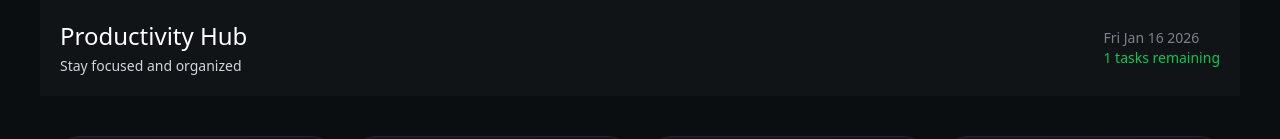
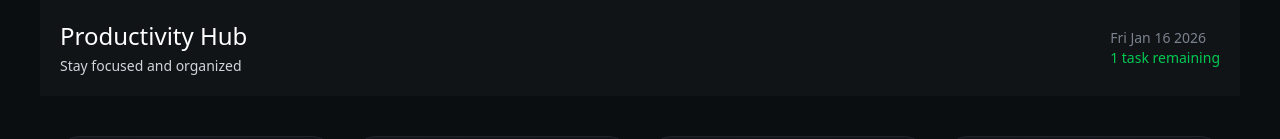
Before and after one commit to Roqeeb-dev/personal-productivity-dashboard, a React (Vite) app: page / in a window 1280 px wide. Shown: the top 139 px of the page. Built offline with nearby package versions, Linux system fonts and the light colour scheme.

Commit message:
small impriv

```diff
--- a/src/components/Navbar.tsx
+++ b/src/components/Navbar.tsx
@@ -23,7 +23,7 @@ export default function Navbar({ completed, active }: NavProps) {
           <p
             className={`${totalTasks > 0 ? "text-green-500" : "text-red-500"}`}
           >
-            {totalTasks} {totalTasks > 0 ? "tasks" : "task"} remaining
+            {totalTasks} {totalTasks === 1 ? "task" : "tasks"} remaining
           </p>
         </section>
       </div>
```
